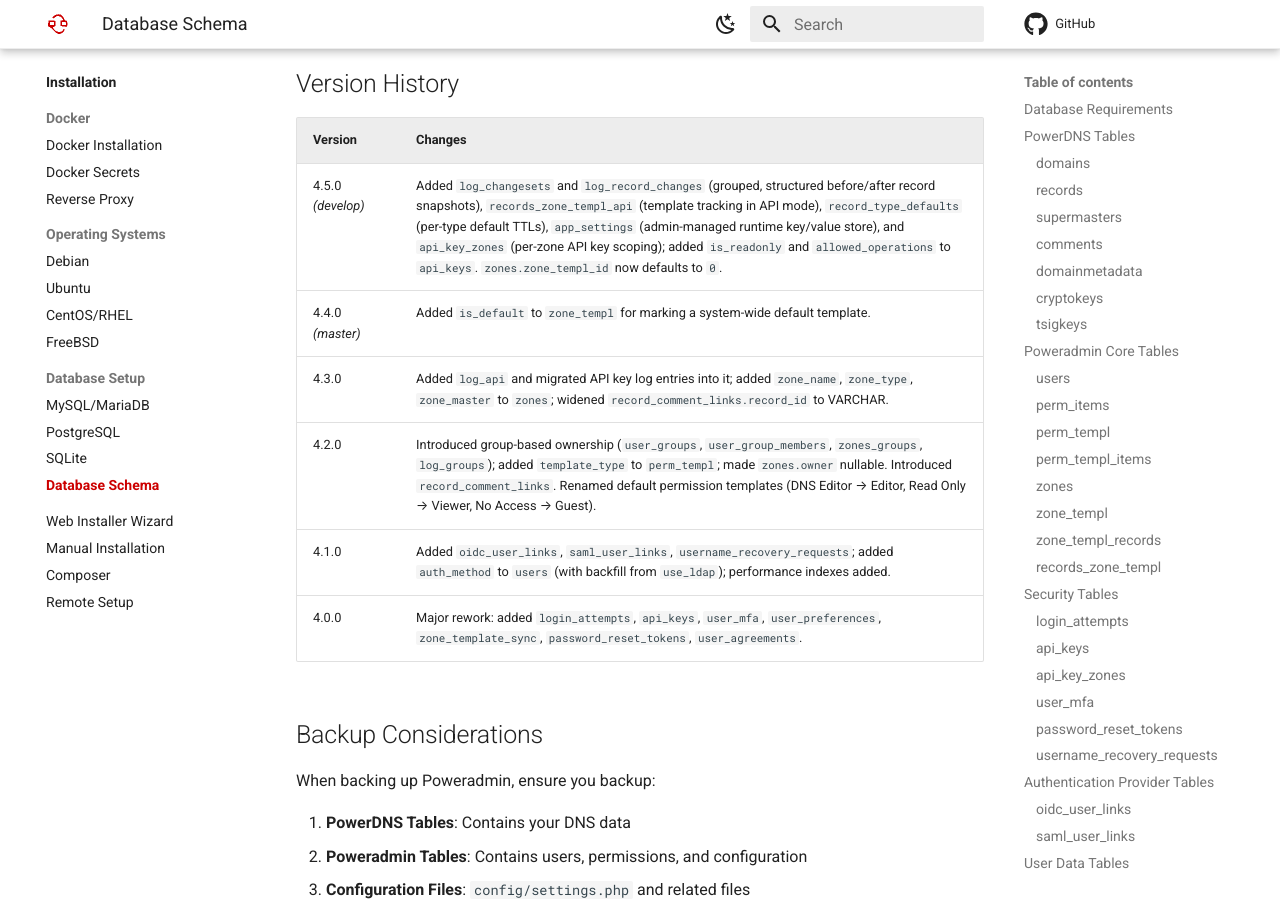
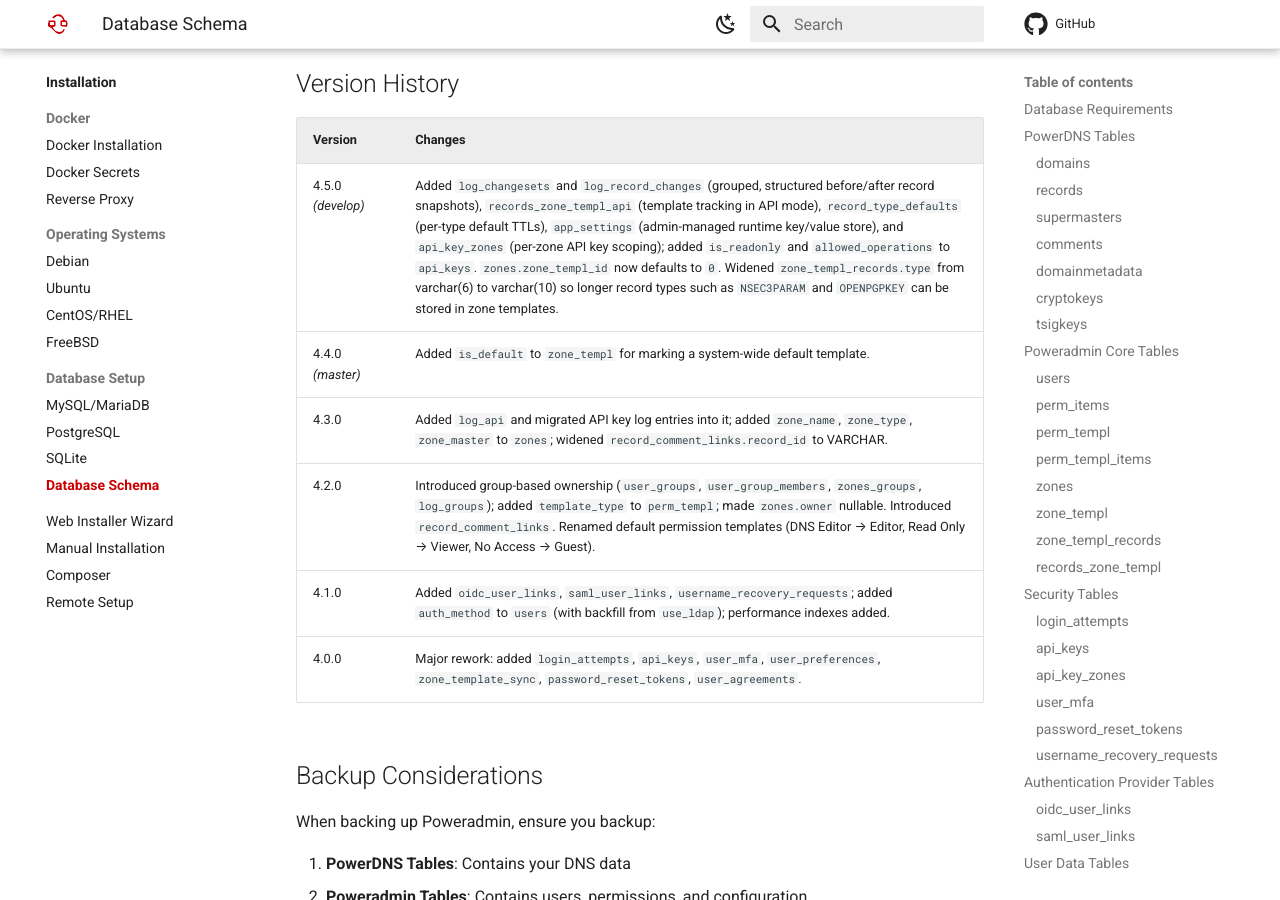
Before and after one commit to poweradmin/poweradmin-docs, an MkDocs documentation site: the page built from docs/database/schema.md, in a window 1280 px wide and 900 px high, scrolled down 20136 px. Built offline with MkDocs 1.6.1 and Material for MkDocs 9.7.7, drawn with Linux system fonts in a browser that asks for light colours; comment, search, counter and statistics services are not loaded; some of the changed text lies outside the part shown.

Commit message:
docs: correct the rows-per-page range and the template record type width

```diff
--- a/docs/database/schema.md
+++ b/docs/database/schema.md
@@ -177,7 +177,7 @@ Stores record templates within zone templates.
 | `id` | int | Primary key |
 | `zone_templ_id` | int | Foreign key to zone_templ.id |
 | `name` | varchar(255) | Record name template |
-| `type` | varchar(6) | Record type |
+| `type` | varchar(10) | Record type (widened from varchar(6) in 4.5.0) |
 | `content` | varchar(2048) | Record content template |
 | `ttl` | int | Time to live |
 | `prio` | int | Priority |
@@ -526,7 +526,7 @@ Since 4.2.0 it also seeds five matching group templates (`template_type = 'group
 
 | Version            | Changes |
 |--------------------|---------|
-| 4.5.0 *(develop)*  | Added `log_changesets` and `log_record_changes` (grouped, structured before/after record snapshots), `records_zone_templ_api` (template tracking in API mode), `record_type_defaults` (per-type default TTLs), `app_settings` (admin-managed runtime key/value store), and `api_key_zones` (per-zone API key scoping); added `is_readonly` and `allowed_operations` to `api_keys`. `zones.zone_templ_id` now defaults to `0`. |
+| 4.5.0 *(develop)*  | Added `log_changesets` and `log_record_changes` (grouped, structured before/after record snapshots), `records_zone_templ_api` (template tracking in API mode), `record_type_defaults` (per-type default TTLs), `app_settings` (admin-managed runtime key/value store), and `api_key_zones` (per-zone API key scoping); added `is_readonly` and `allowed_operations` to `api_keys`. `zones.zone_templ_id` now defaults to `0`. Widened `zone_templ_records.type` from varchar(6) to varchar(10) so longer record types such as `NSEC3PARAM` and `OPENPGPKEY` can be stored in zone templates. |
 | 4.4.0 *(master)*   | Added `is_default` to `zone_templ` for marking a system-wide default template. |
 | 4.3.0              | Added `log_api` and migrated API key log entries into it; added `zone_name`, `zone_type`, `zone_master` to `zones`; widened `record_comment_links.record_id` to VARCHAR. |
 | 4.2.0              | Introduced group-based ownership (`user_groups`, `user_group_members`, `zones_groups`, `log_groups`); added `template_type` to `perm_templ`; made `zones.owner` nullable. Introduced `record_comment_links`. Renamed default permission templates (DNS Editor → Editor, Read Only → Viewer, No Access → Guest). |
```
Also changed, not shown: docs/user-guide/user-preferences.md (+1 -1 lines).
